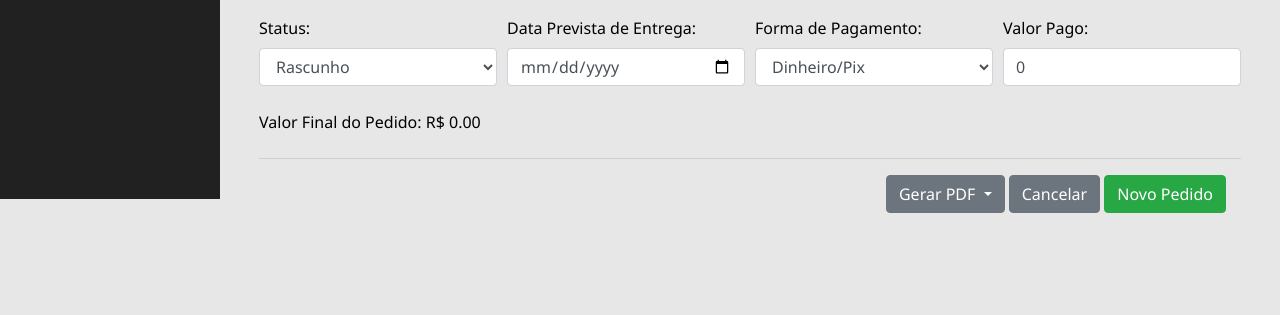
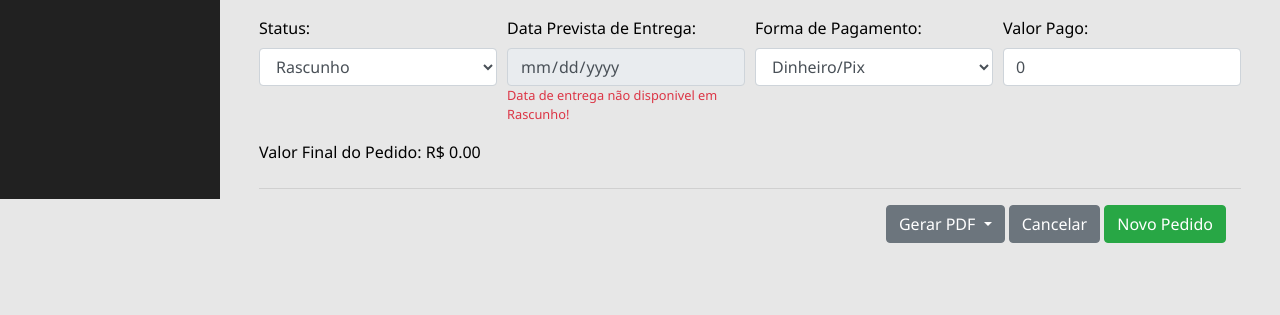
Before and after one commit to SadrackX/erp-python, a Flask app: page /pedidos/novo in a window 1280 px wide. Shown: the part 601-916 px from the top of the page. Before the commit the page ends 814 px from the top, so only its background shows below. Run offline with Flask 3, Linux system fonts and the light colour scheme; the visitor is signed in with stand-in values (Sample User, id 1); some libraries are stand-ins or nearby versions.

Commit message:
block input data

```diff
--- a/templates/base.html
+++ b/templates/base.html
@@ -2,7 +2,8 @@
 <html lang="pt-br">
 <head>
     <meta charset="UTF-8">
-    <meta name="viewport" content="width=device-width, initial-scale=1.0">
+    <!-- <meta name="viewport" content="width=device-width, initial-scale=1.0"> -->
+     <meta name="viewport" content="width=device-width, initial-scale=1, shrink-to-fit=no">
     <title>{{ titulo if titulo else 'ERP Python' }}</title>
     <link rel="stylesheet" href="https://stackpath.bootstrapcdn.com/bootstrap/4.1.3/css/bootstrap.min.css">
     <link href="https://fonts.googleapis.com/icon?family=Material+Icons" rel="stylesheet">
@@ -112,7 +113,8 @@
 <body>
     <!-- jQuery e Bootstrap JS -->
     <script src="https://code.jquery.com/jquery-3.5.1.min.js "></script>
-    <script src="https://cdn.jsdelivr.net/npm/bootstrap@4.5.3/dist/js/bootstrap.bundle.min.js"></script>
+    <!-- <script src="https://cdn.jsdelivr.net/npm/bootstrap@4.5.3/dist/js/bootstrap.bundle.min.js"></script> -->
+    <script src="https://cdn.jsdelivr.net/npm/bootstrap@4.6.2/dist/js/bootstrap.bundle.min.js"></script>
 
 
 
--- a/templates/partials/scriptFormPedido.html
+++ b/templates/partials/scriptFormPedido.html
@@ -38,6 +38,26 @@
         //atualizarTabelaProdutos();
         produtosPedido = produtos;
     }
+
+    document.getElementById('status').addEventListener('change', function() {
+        const valorSelecionado = this.value;
+        const inputContainer = document.getElementById('data_previsao_entrega');
+        const mensagem = document.getElementById('data_previsao_entrega_mensagem');
+
+        if (valorSelecionado === 'Rascunho') {
+        inputContainer.disabled = true;
+        mensagem.style.display = 'block';
+        } else {
+        inputContainer.disabled = false;
+        mensagem.style.display = 'none';
+        }
+    });
+
+    // Executa no carregamento da página também (opcional)
+    window.addEventListener('DOMContentLoaded', function () {
+        document.getElementById('status').dispatchEvent(new Event('change'));
+    });
+
 
     $(document).ready(function () {
         atualizarTabelaProdutos();
--- a/templates/pedidos_form.html
+++ b/templates/pedidos_form.html
@@ -55,8 +55,9 @@
                     <div class="form-group col-md-3">
                         <label for="data_previsao_entrega">Data Prevista de Entrega:</label>
                         <input type="date" class="form-control" id="data_previsao_entrega" name="data_previsao_entrega"
-                               value="{{ pedido['data_previsao_entrega'] if pedido and pedido.get('data_previsao_entrega') else '' }}"
->
+                               value="{{ pedido['data_previsao_entrega'] if pedido and pedido.get('data_previsao_entrega') else '' }}">
+                               <small id="data_previsao_entrega_mensagem" class="text-danger" style="display: none;">Data de entrega não disponivel em Rascunho!</small>
+
                     </div>
                     <div class="form-group col-md-3">
                         <label for="forma_de_pagamento">Forma de Pagamento:</label>
```
